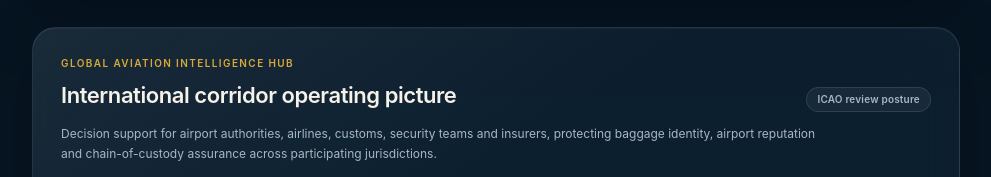
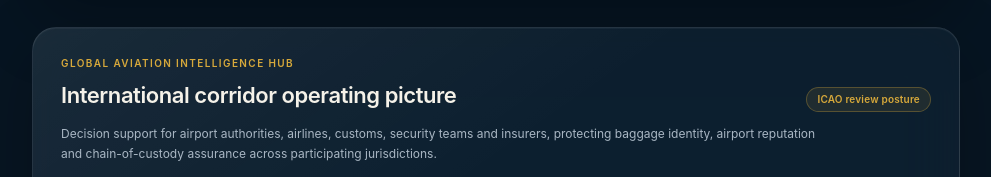
Before and after one commit to Omoluabi1003/bag-dna-os, a Next.js app: page /dashboard in a window 1280 px wide. Shown: the part 1120-1297 px from the top of the page, without its empty margins (280-1271 px from the left). Built offline with nearby package versions, Linux system fonts and the light colour scheme; no server answers.

Commit message:
Add gold standards-review badge styling

```diff
--- a/components/ui.tsx
+++ b/components/ui.tsx
@@ -4,7 +4,7 @@ import { ArrowDownRight, ArrowUpRight } from "lucide-react";
 export function StatusDot({ tone = "emerald" }: { tone?: string }) {
   const tones: Record<string, string> = {
     emerald: "bg-emerald-400", amber: "bg-amber-400", red: "bg-red-400",
-    cyan: "bg-cyan", blue: "bg-blue-400", slate: "bg-slate-400",
+    cyan: "bg-cyan", blue: "bg-blue-400", gold: "bg-gold", slate: "bg-slate-400",
   };
   return <span className={`inline-block h-1.5 w-1.5 rounded-full ${tones[tone] || tones.slate}`} />;
 }
@@ -16,6 +16,7 @@ export function Badge({ children, tone = "slate" }: { children: React.ReactNode;
     red: "border-red-400/20 bg-red-400/10 text-red-300",
     cyan: "border-cyan/20 bg-cyan/10 text-cyan",
     blue: "border-blue-400/20 bg-blue-400/10 text-blue-300",
+    gold: "border-gold/30 bg-gold/10 text-gold",
     slate: "border-white/10 bg-white/5 text-mist",
   };
   return <span className={`inline-flex items-center gap-1.5 rounded-full border px-2.5 py-1 text-[10px] font-semibold tracking-[.02em] ${tones[tone] || tones.slate}`}>{children}</span>;
```
